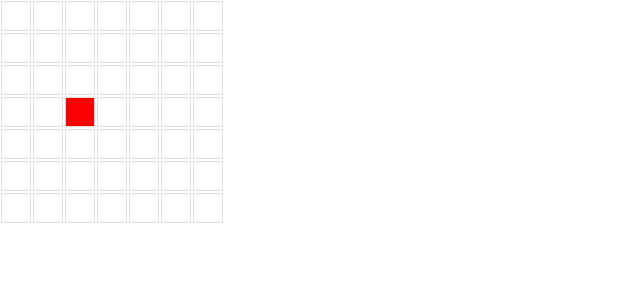
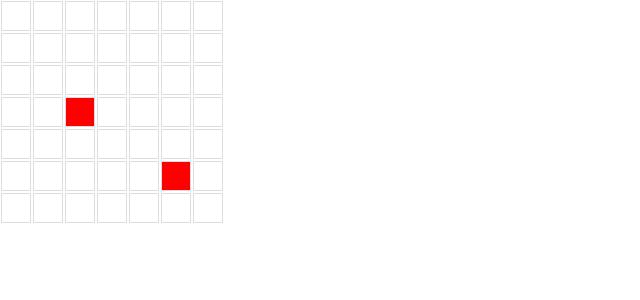
Before and after one commit to LrsNate/advance-wars, a React (Create React App) app: page / in a window 1280 px wide. Shown: the top 300 px of the page, without its empty margins (0-640 px from the left). Built offline with nearby package versions, Linux system fonts and the light colour scheme.

Commit message:
Add context menu

```diff
--- a/package.json
+++ b/package.json
@@ -1,6 +1,7 @@
 {
   "name": "advance-wars",
   "version": "0.1.0",
+  "homepage": "http://lrsnate.github.io/advance-wars",
   "private": true,
   "dependencies": {
     "bootstrap": "^4.3.1",
@@ -14,7 +15,9 @@
     "start": "react-scripts start",
     "build": "react-scripts build",
     "test": "react-scripts test",
-    "eject": "react-scripts eject"
+    "eject": "react-scripts eject",
+    "predeploy": "npm run build",
+    "deploy": "gh-pages -d build"
   },
   "eslintConfig": {
     "extends": "react-app"
@@ -32,6 +35,7 @@
     ]
   },
   "devDependencies": {
+    "gh-pages": "^2.0.1",
     "node-sass": "^4.12.0"
   }
 }
--- a/src/App.js
+++ b/src/App.js
@@ -1,9 +1,16 @@
+import produce from 'immer';
 import React from 'react';
-import produce from 'immer';
+import { Overlay, Popover, ListGroup } from 'react-bootstrap';
 
 class Cell extends React.Component {
+  state = { ref: null };
+
+  attachRef = ref => this.setState({ ref });
+
   render() {
-    const { onClick, cell } = this.props;
+    const { onAction, onClick, cell } = this.props;
+    const { ref } = this.state;
+
     const classes = ['aw-map-cell'];
 
     if (cell.selected) {
@@ -16,7 +23,35 @@ class Cell extends React.Component {
       classes.push('in-range');
     }
 
-    return <div className={classes.join(' ')} onClick={onClick} />;
+    return (
+      <React.Fragment>
+        <div
+          ref={this.attachRef}
+          id={`cell-${cell.y}-${cell.x}`}
+          className={classes.join(' ')}
+          onClick={onClick}
+        />
+        <Overlay target={ref} show={!!cell.actions} placement="bottom">
+          {({ show, ...props }) => (
+            <Popover {...props}>
+              <ListGroup variant="flush">
+                {cell.actions &&
+                  Object.entries(cell.actions).map(([action, label]) => (
+                    <ListGroup.Item
+                      action
+                      as="li"
+                      key={action}
+                      onClick={() => onAction(action)}
+                    >
+                      {label}
+                    </ListGroup.Item>
+                  ))}
+              </ListGroup>
+            </Popover>
+          )}
+        </Overlay>
+      </React.Fragment>
+    );
   }
 }
 
@@ -34,18 +69,23 @@ function makeMap(rows, cols) {
   return result;
 }
 
-function addUnit(map, unit) {
-  return produce(map, draft => {
-    draft[unit.y][unit.x].unit = unit;
-  });
-}
-
 function getSelected(map) {
   for (let y = 0; y < map.length; y++) {
     const row = map[y];
     for (let x = 0; x < row.length; x++) {
       const cell = row[x];
       if (cell.selected) return cell;
+    }
+  }
+  return null;
+}
+
+function getTarget(map) {
+  for (let y = 0; y < map.length; y++) {
+    const row = map[y];
+    for (let x = 0; x < row.length; x++) {
+      const cell = row[x];
+      if (cell.actions) return cell;
     }
   }
   return null;
@@ -71,6 +111,7 @@ function resetMap(map) {
     row.forEach(cell => {
       cell.selected = false;
       cell.inRange = false;
+      cell.actions = null;
     });
   });
 }
@@ -88,6 +129,7 @@ function selectUnit(map, x, y) {
 }
 
 function moveUnit(src, dest) {
+  if (dest.unit) return;
   const { unit } = src;
   src.unit = null;
 
@@ -97,7 +139,16 @@ function moveUnit(src, dest) {
 }
 
 class App extends React.Component {
-  state = { map: addUnit(makeMap(7, 7), { type: 'mech', x: 2, y: 3 }) };
+  state = { map: makeMap(7, 7) };
+
+  componentDidMount() {
+    this.setState(
+      produce(({ map }) => {
+        map[3][2].unit = { type: 'mech', x: 2, y: 3 };
+        map[5][5].unit = { type: 'mech', x: 5, y: 5 };
+      })
+    );
+  }
 
   handleClick(x, y) {
     this.setState(
@@ -107,14 +158,31 @@ class App extends React.Component {
           selectCell(map, x, y);
         } else {
           const cell = map[y][x];
+
           if (cell.inRange) {
-            moveUnit(selected, cell);
+            cell.actions = { move: 'Move', cancel: 'Cancel' };
+          } else {
+            resetMap(map);
           }
-          resetMap(map);
         }
       })
     );
   }
+
+  handleAction = action => {
+    this.setState(
+      produce(({ map }) => {
+        const selected = getSelected(map);
+        const target = getTarget(map);
+        console.log(selected, target);
+
+        if (action === 'move') {
+          moveUnit(selected, target);
+        }
+        resetMap(map);
+      })
+    );
+  };
 
   render() {
     const { map } = this.state;
@@ -127,6 +195,7 @@ class App extends React.Component {
                 cell={cell}
                 key={`${cell.y},${cell.x}`}
                 onClick={() => this.handleClick(cell.x, cell.y)}
+                onAction={this.handleAction}
               />
             ))}
           </div>
```
Also changed, not shown: 1 other file (tests, documents, lock files or other folders).
